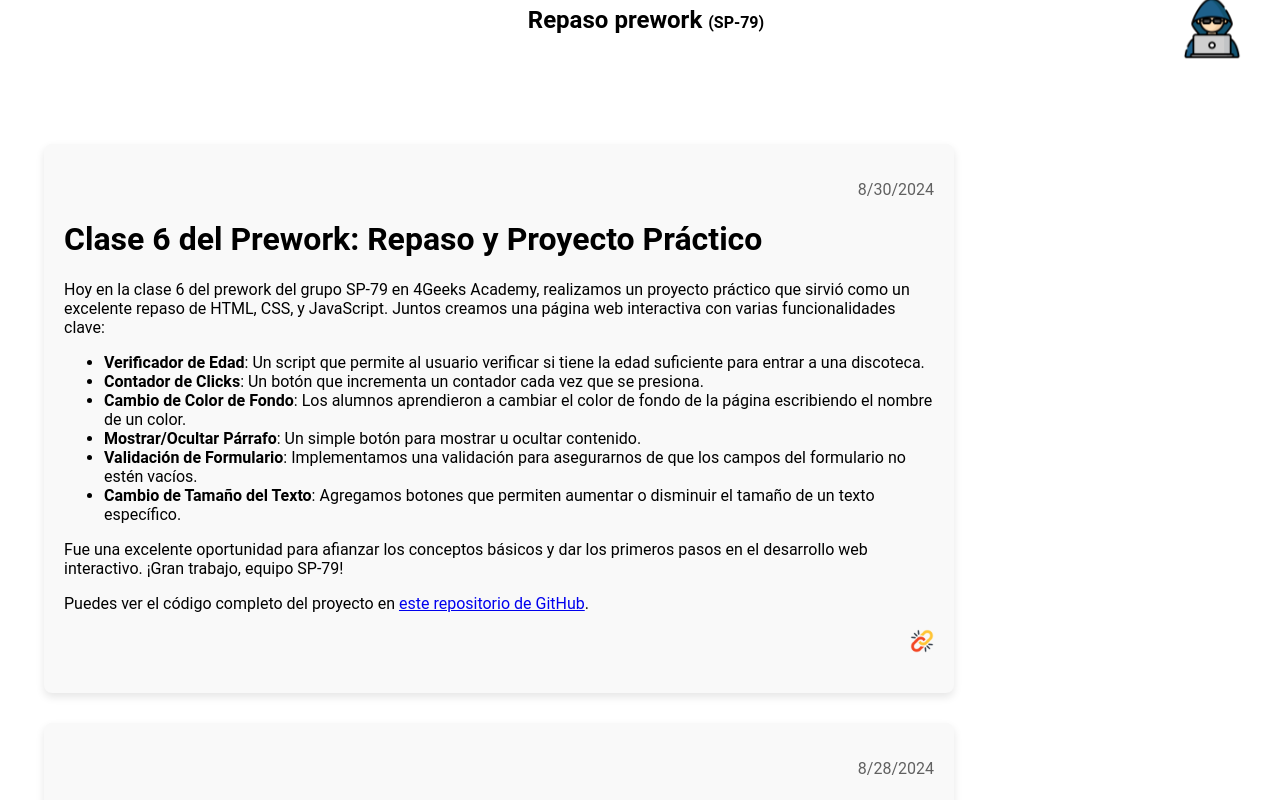
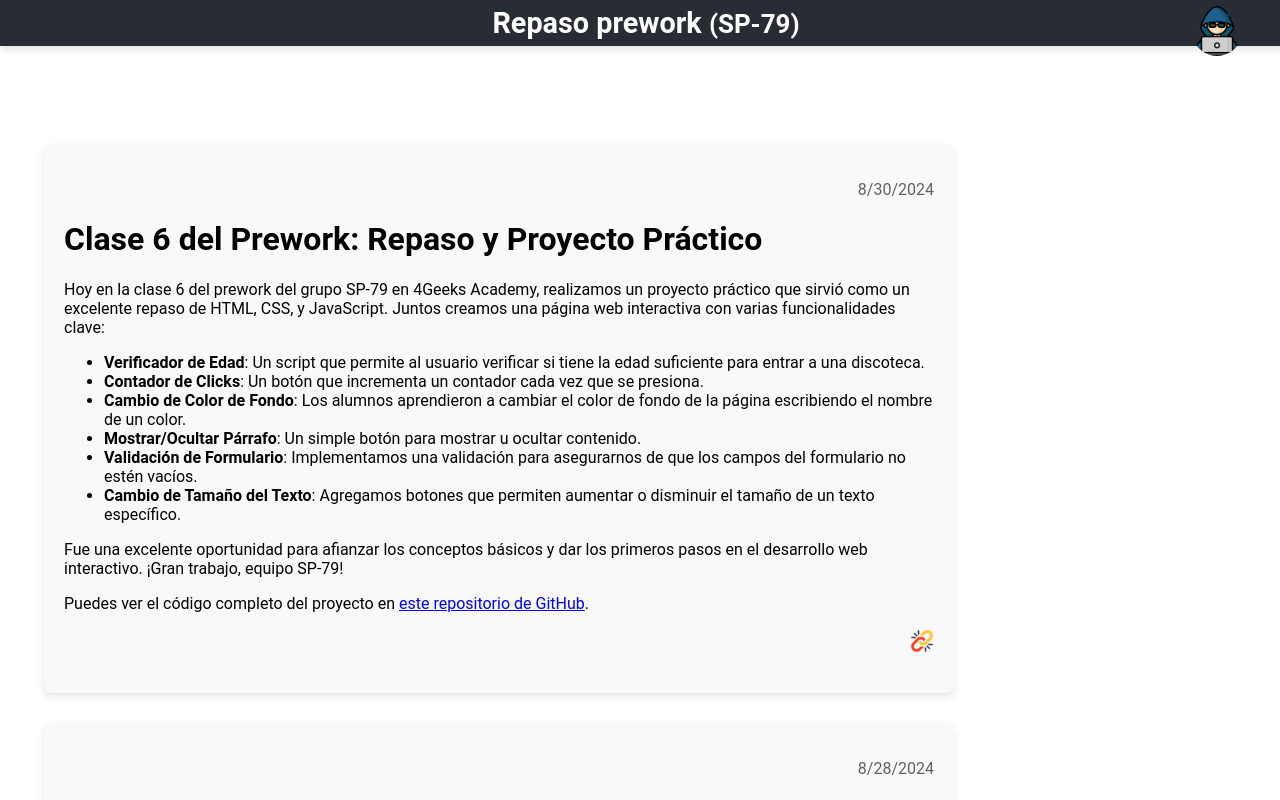
Before and after one commit to AngelCS94/Administraci-n-de-fincas-zabaleta, a React (Vite) app: page / in a window 1280 px wide. Shown: the top 800 px of the page. Built offline with nearby package versions, Linux system fonts and the light colour scheme; the HTML template or start-up script is replaced by a standard one.

Commit message:
Mejora en los estilos

```diff
--- a/src/styles/Navbar.css
+++ b/src/styles/Navbar.css
@@ -3,13 +3,14 @@
   top: 0;
   left: 0;
   width: 100%;
-    background-color: #ffffff;
-    color: rgb(0, 0, 0);
+  background-color: #282c34;
+  color: #ffffff;
   padding: 6px;
   display: flex;
   align-items: center;
   justify-content: center;
   z-index: 1000;
+  box-shadow: 0 4px 6px rgba(0, 0, 0, 0.1);
 }
 
 .navbar-content {
@@ -20,33 +21,36 @@
 
 .navbar-title {
   margin: 0;
+  font-size: 1.8em;
 }
 
 .navbar-subtitle {
-    font-size:medium;
+  font-size: 0.9em;
   margin-top: 100px;
 }
 
 .navbar-link {
   position: absolute;
   right: 50px;
-    color: rgb(0, 0, 0);
+  color: #ffffff;
   text-decoration: none;
+  transition: color 0.3s ease;
 }
 
 .navbar-link:hover {
-    text-decoration:solid;
-    color: red;
+  color: #61dafb;
+  text-decoration: solid;
 }
 
 .navbar-image {
-    height: 60px;
+  height: 50px;
+  border-radius: 50%;
   margin-left: auto;
   margin-top: 20px;
 }
 
 @media (max-width: 768px) {
   .navbar-link {
-        display: none; /
+    display: none;
   }
 }
```
Lines whose indentation alone changed are shown as unchanged.
